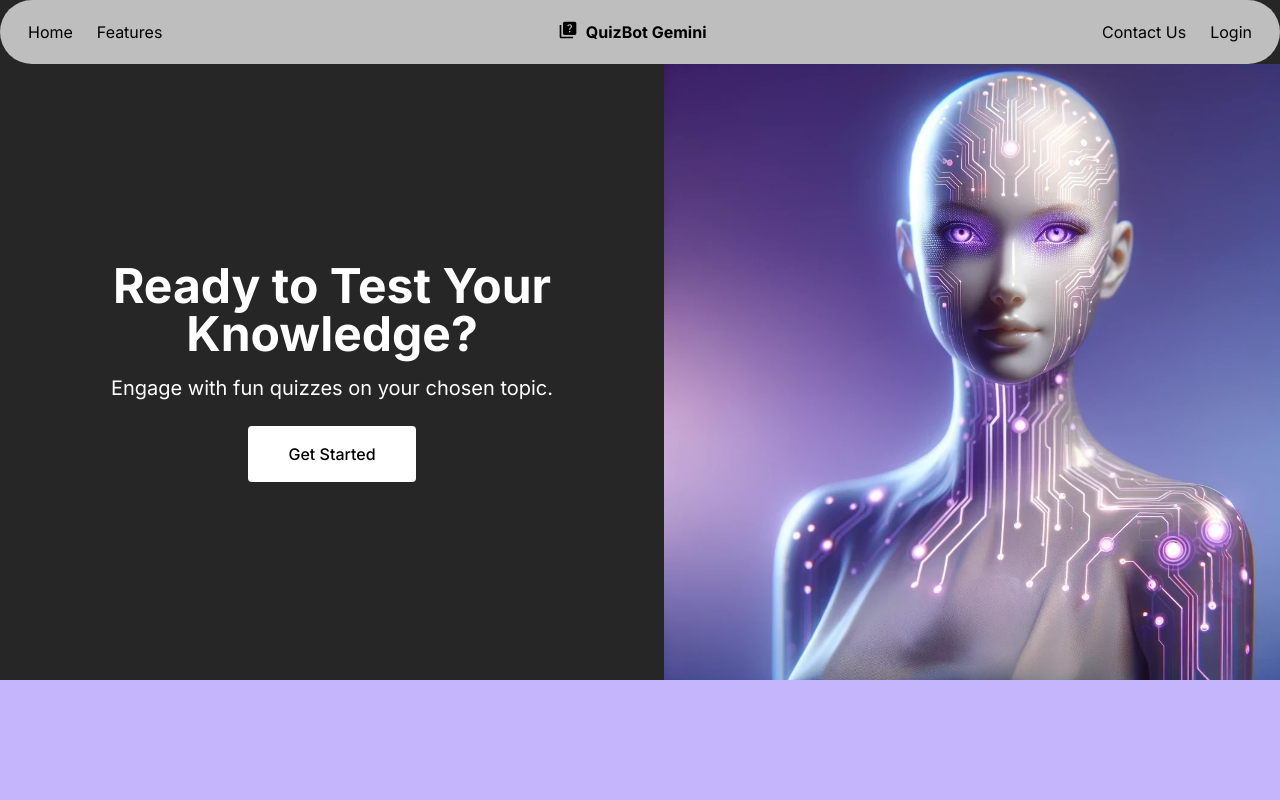
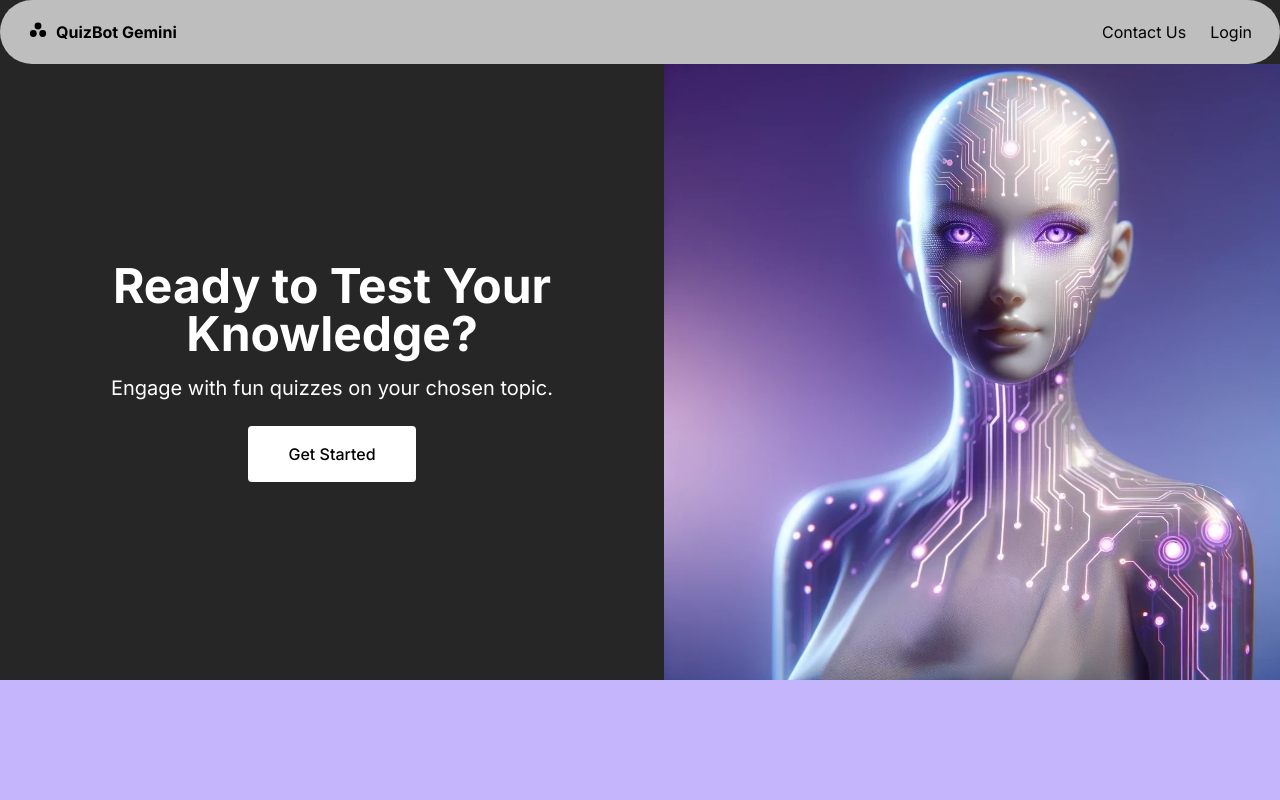
Before and after one commit to rukaiah-edhah/QuizBotGemini, a Next.js app in the folder quiz-bot-gemini/: page / in a window 1280 px wide. Shown: the top 800 px of the page. Built offline with nearby package versions, Linux system fonts and the light colour scheme.

Commit message:
Updated the navbar and added the Contact Us external link

```diff
--- a/quiz-bot-gemini/components/Chatpage/Navbar.tsx
+++ b/quiz-bot-gemini/components/Chatpage/Navbar.tsx
@@ -1,4 +1,4 @@
-import { MdQuiz } from "react-icons/md";
+import { PiCirclesThreeFill } from "react-icons/pi";
 import Link from "next/link";
 import ChatHistory from "./Chathistory";
 
@@ -8,7 +8,7 @@ export default function Navbar(){
             <div className="flex flex-row items-center justify-start gap-2 px-4 py-5">
                 <ChatHistory />
                 <div className="flex flex-row gap-2">
-                    <MdQuiz className="w-6 h-6"/>
+                    <PiCirclesThreeFill className="w-6 h-6"/>
                     <h1 className="font-bold flex place-content-center">
                         QuizBot Gemini
                     </h1>
--- a/quiz-bot-gemini/components/Homepage/Navbar.tsx
+++ b/quiz-bot-gemini/components/Homepage/Navbar.tsx
@@ -1,5 +1,6 @@
 import Link from "next/link"
-import { MdQuiz } from "react-icons/md";
+//import { MdQuiz } from "react-icons/md";
+import { PiCirclesThreeFill } from "react-icons/pi";
 import ResNavbar from "./ResNavbar";
 
 export const navItems = [
@@ -8,16 +9,12 @@ export const navItems = [
         path: '#'
     },
     {
-        name: 'Features',
-        path: '#features'
-    },
-    {
         name: 'QuizBot Gemini',
         path: '#'
     },
     {
         name: 'Contact Us',
-        path: '#'
+        path: 'https://sites.google.com/view/teamgoalgetters/home'
     },
     {
         name: 'Login',
@@ -32,7 +29,7 @@ export default function Navbar(){
     return(
         <nav className="sticky flex flex-col w-full max-w-full top-0 z-10 bg-white bg-opacity-70 rounded-full px-4 py-2 h-max backdrop-blur-2xl backdrop-saturate-200">
             <div className="flex items-center justify-between p-3 text-black">
-                <ul className="lg:flex flex-row gap-6 justify-start hidden">
+                <ul className=" flex-row gap-6 justify-center hidden">
                     {navItems.slice(0,2).map((items: any) => (
                         <div key={items.name} className="">
                             <li>
@@ -51,7 +48,7 @@ export default function Navbar(){
                     {title.map((t) => (
                         <div key={t.name}>
                             <li className="gap-2 font-bold hover:cursor-pointer flex flex-row ">
-                                <MdQuiz className="w-5 h-5 inline mx-auto" />
+                                <PiCirclesThreeFill className="w-5 h-5 inline mx-auto" />
                                 <p
                                     className="inline align-middle"
                                 >
--- a/quiz-bot-gemini/components/Homepage/ResNavbar.tsx
+++ b/quiz-bot-gemini/components/Homepage/ResNavbar.tsx
@@ -9,7 +9,7 @@ import {
 } from "@/components/ui/sheet"
 import { navItems, title, end } from "@/components/Homepage/Navbar";
 import { IoMdMenu} from "react-icons/io";
-import { MdQuiz } from "react-icons/md";
+import { PiCirclesThreeFill } from "react-icons/pi";
 
 
 export default function ResNavbar(){
@@ -21,7 +21,7 @@ export default function ResNavbar(){
                     <SheetHeader>
                         {title.map((t) => (
                             <SheetTitle key={t.name}>
-                                <MdQuiz className="w-5 h-5 inline mx-auto mr-2" />
+                                <PiCirclesThreeFill className="w-5 h-5 inline mx-auto mr-2" />
                                 <p
                                     className="inline align-middle"
                                 >
@@ -32,7 +32,7 @@ export default function ResNavbar(){
                     </SheetHeader>
                     <div className="flex flex-col items-center justify-center p-10 gap-2">
                         <ul className="flex flex-col gap-2 text-center w-full">
-                            {navItems.slice(0, 2).map((items: any) => (
+                            {navItems.slice(0, 1).map((items: any) => (
                                 <div key={items.name}>
                                         <li className="w-full border border-white border-opacity-10 p-2 rounded-xl">
                                             <SheetClose asChild>
@@ -46,7 +46,6 @@ export default function ResNavbar(){
                                 </div>
                             ))}
                         </ul>
-
                         <ul className="flex flex-col gap-2 text-center w-full">
                             {end.map((e) => (
                                 <div key={e.name}>
```
